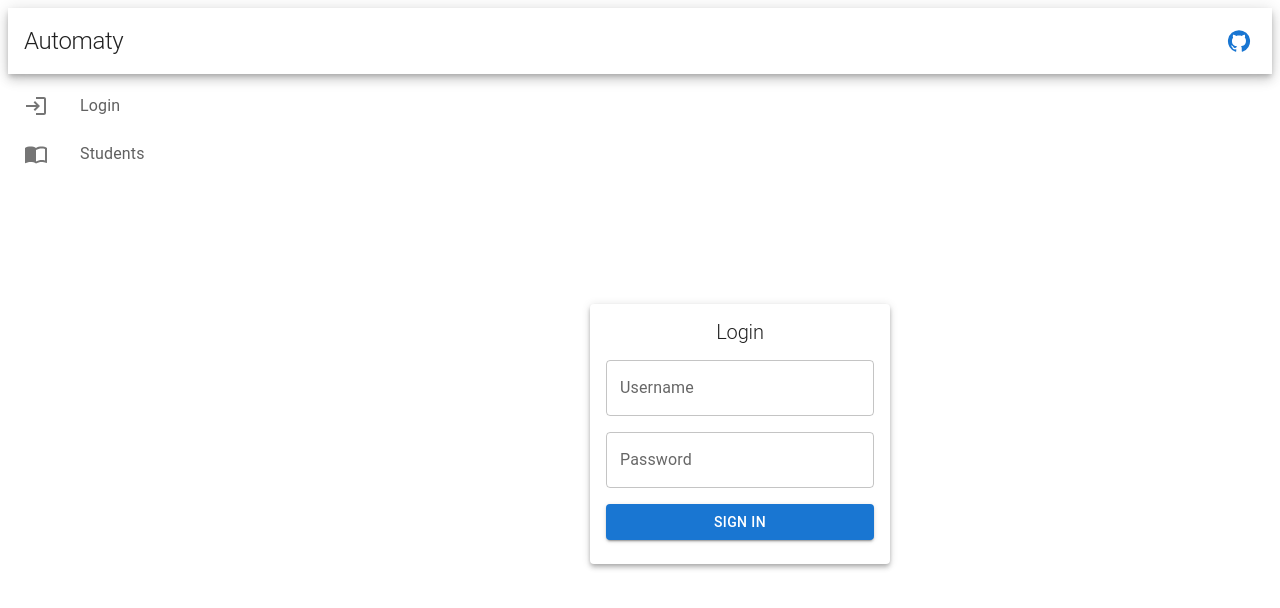
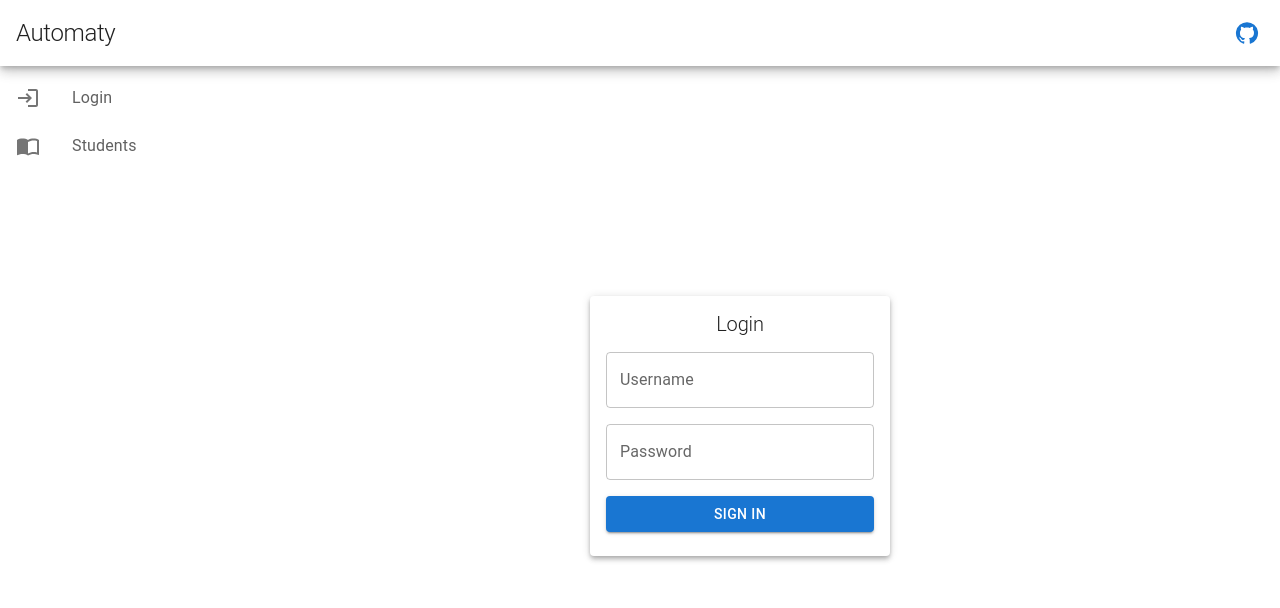
Before and after one commit to chrisvasqm/automaty, a React (Vite) app: page / in a window 1280 px wide. Shown: the top 608 px of the page. Built offline with nearby package versions, Linux system fonts and the light colour scheme.

Commit message:
Remove body margin

```diff
--- /dev/null
+++ b/src/index.css
@@ -0,0 +1,3 @@
+body {
+    margin: 0
+}
--- a/src/main.tsx
+++ b/src/main.tsx
@@ -4,6 +4,7 @@ import React from 'react';
 import ReactDOM from 'react-dom/client';
 import { RouterProvider } from 'react-router-dom';
 import router from './routes.tsx';
+import './index.css'
 
 ReactDOM.createRoot(document.getElementById('root')!).render(
   <React.StrictMode>
```
